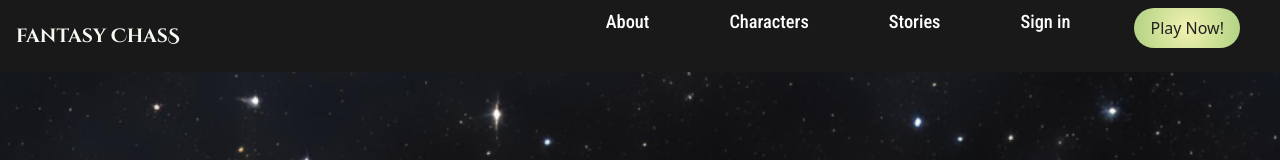
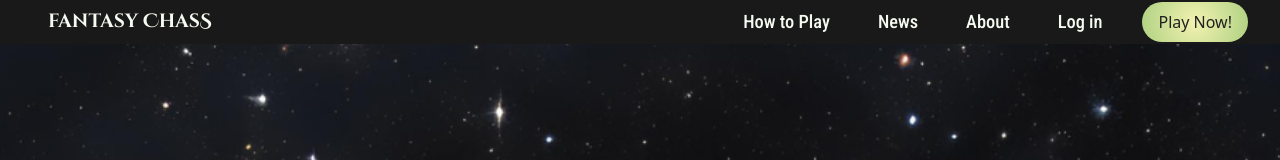
Before and after one commit to f-eighty7/ChasChallenger, a React (Vite) app: page / in a window 1280 px wide. Shown: the top 160 px of the page. Built offline with nearby package versions, Linux system fonts and the light colour scheme.

Commit message:
navbar desktop

```diff
--- a/src/components/ButtonOne.jsx
+++ b/src/components/ButtonOne.jsx
@@ -8,7 +8,7 @@ function ButtonOne({ buttonText, bgColor, hoverBgColor, textColor, buttonType, p
     const buttonTxt = buttonText || 'add buttonText';
     const type = buttonType || 'button';
     const padding = paddingClass || 'px-4 py-2';
-    const margin = marginClass || 'm-2';
+    const margin = marginClass || 'm-0';
 
     return (
         <div className={margin}>
--- a/src/components/Navbar.jsx
+++ b/src/components/Navbar.jsx
@@ -5,6 +5,8 @@ import { Link, NavLink } from 'react-router-dom';
 import style from "./Navbar.module.css";
 import ButtonOne from './ButtonOne';
 import { Button } from '@material-tailwind/react';
+import { FaUser } from "react-icons/fa";
+
 
 function Navbar() {
 	const [menuOpen, setMenuOpen] = useState(false);
@@ -37,13 +39,29 @@ function Navbar() {
 			<ul className={` ${menuOpen ? style.open : ""}`}>
 				<li>
 					<NavLink
+						to={"/"}
+						onClick={() => handleItemClicked("howToPlay")}
+						className={`${activeItem === "howToPlay" ? style["active"] : ""}`}>
+						How to Play
+					</NavLink>
+				</li>
+				<li>
+					<NavLink
+						to={"/"}
+						onClick={() => handleItemClicked("news")}
+						className={`${activeItem === "news" ? style["active"] : ""}`}>
+						News
+					</NavLink>
+				</li>
+				<li>
+					<NavLink
 						to={"/about"}
 						onClick={() => handleItemClicked("about")}
 						className={`${activeItem === "about" ? style["active"] : ""}`}>
 						About
 					</NavLink>
 				</li>
-				<li>
+				{/* <li>
 					<NavLink
 						to={"/characters"}
 						onClick={() => handleItemClicked("characters")}
@@ -58,20 +76,20 @@ function Navbar() {
 						className={`${activeItem === "stories" ? style["active"] : ""}`}>
 						Stories
 					</NavLink>
-				</li>
+				</li> */}
 				<li>
 					<NavLink
 						to={"/login"}
 						onClick={() => handleItemClicked("login")}
 						className={`${activeItem === "login" ? style["active"] : ""}`}>
-						Sign in
-                    </NavLink>
-                </li>
-                <li>
-                    <ButtonOne buttonText={'Play Now!'}/>
-                </li>
-
-
+						Log in
+					</NavLink>
+				</li>
+				<li>
+                    <ButtonOne
+                        marginClass={'ml-4'}
+                        buttonText={"Play Now!"} />
+				</li>
 			</ul>
 		</nav>
 	);
--- a/src/components/Navbar.module.css
+++ b/src/components/Navbar.module.css
@@ -3,7 +3,7 @@
 
 .active {
     border-bottom: #A5C177 solid .2rem;
-    color: #A5C177;
+    color: #A5C177 ;
 
 
 }
@@ -17,7 +17,7 @@ nav {
     z-index: 10;
     width: 100vw;
     justify-content: space-between;
-    /* padding: 0 3rem; */
+    padding: 0 2rem;
     background-color: #191919;
 
 
@@ -33,27 +33,31 @@ nav .title {
 }
 
 nav ul {
+    display: flex;
+    align-items: center;
+    height: fit-content;
+    gap: 1rem;
+    justify-content: space-evenly;
 
-    display: flex;
-    align-items: flex-start;
-    padding: 0 1rem;
-    height: 100%;
 }
 
 nav ul li {
     list-style: none;
     position: relative;
     font-weight: 500;
+    padding: 0;
+    margin: 0;
 
 }
 
 nav ul li a {
+
     display: block;
     text-decoration: none;
-    color: white;
+    color: inherit;
     padding: 0.5rem;
     margin: 0 0.5rem;
-    height: 100%;
+
     width: 100%;
     text-align: center;
     font-family: "Roboto Condensed", sans-serif;
@@ -86,6 +90,14 @@ nav .menu span {
     border-radius: 0.2rem;
 }
 
+
+@media (max-width: 950px) {
+
+    nav {
+        padding: 0 1rem;
+    }
+
+}
 
 @media (max-width: 650px) {
     nav .menu {
```
